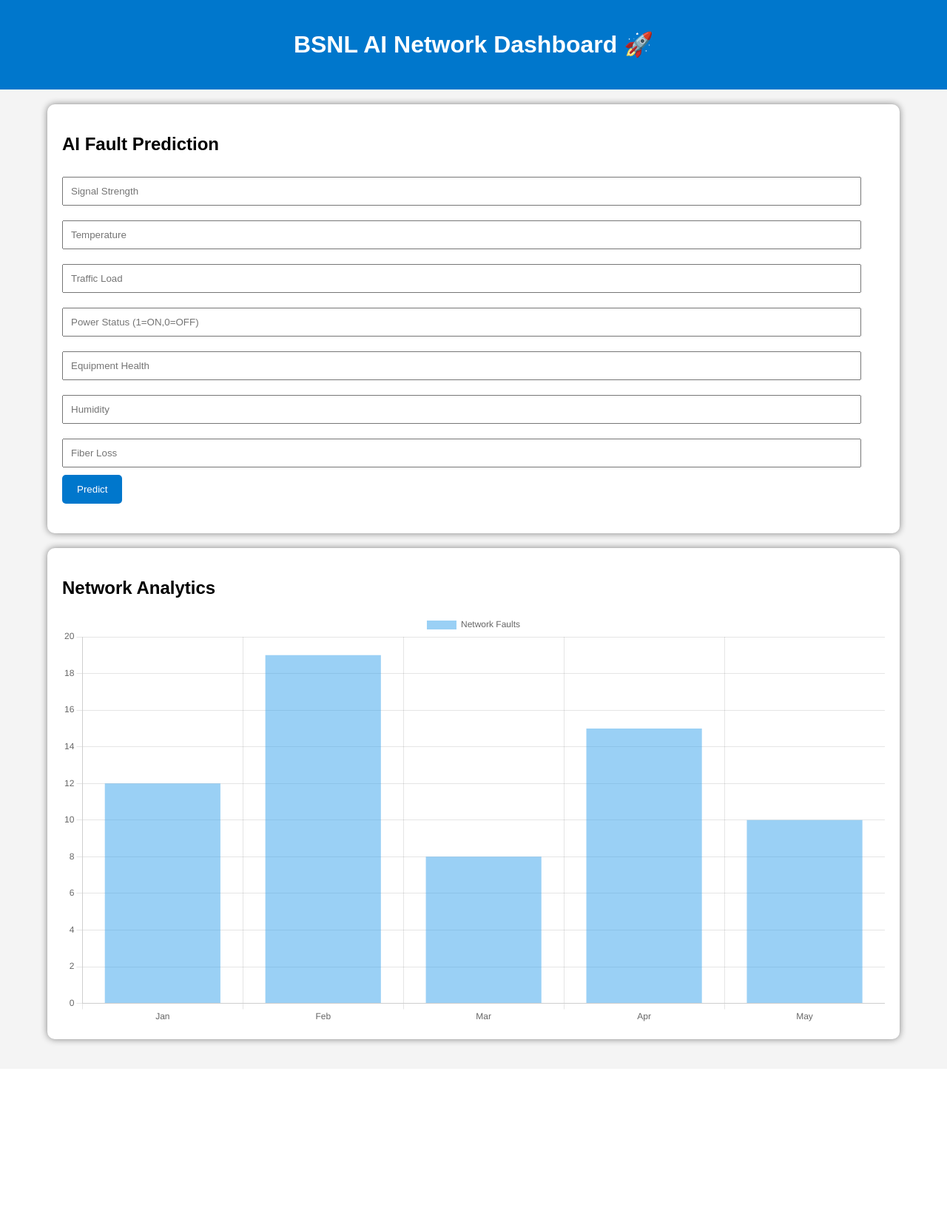
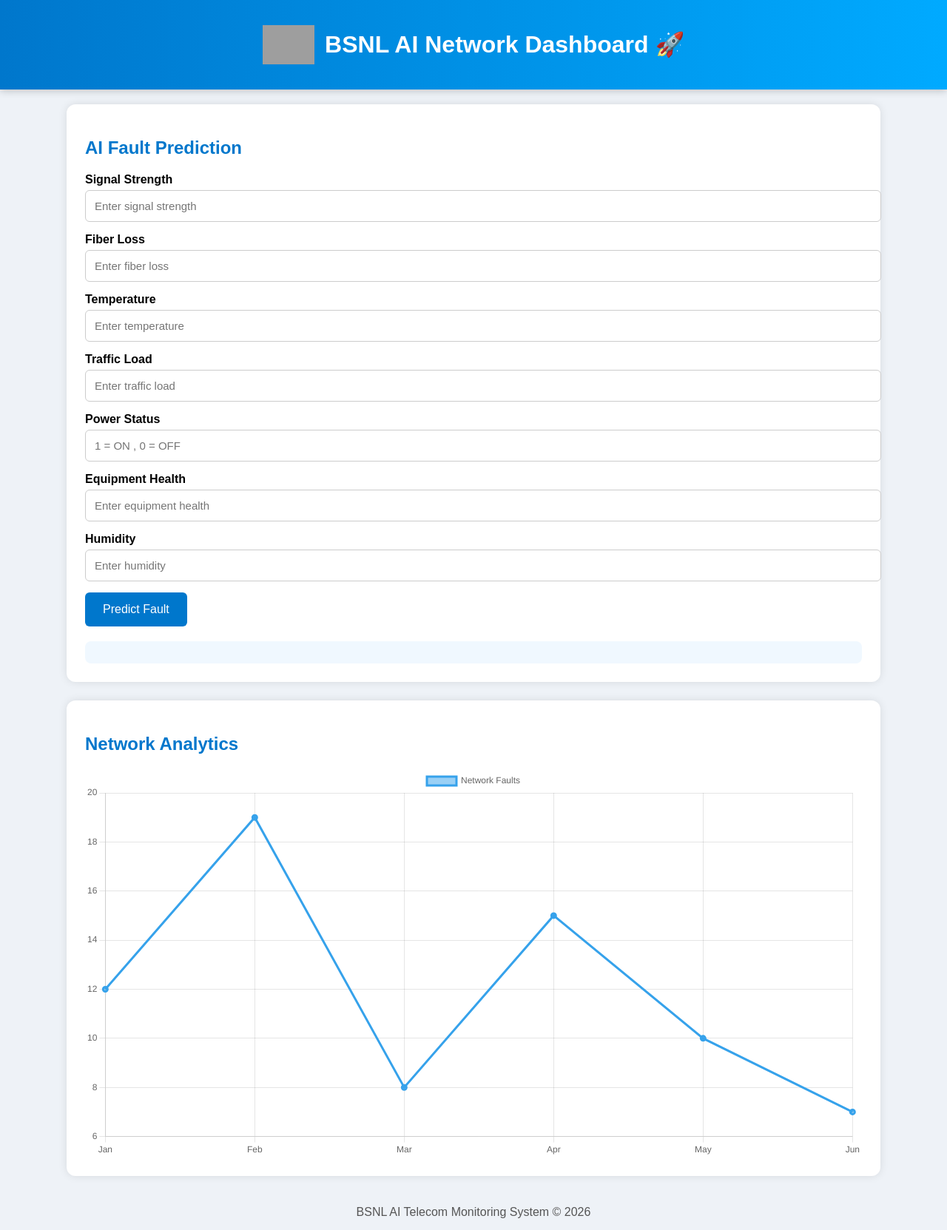
Before and after one commit to enggbikash15/bsnl-fault-prediction, a Flask app: page / in a window 1280 px wide. Shown: the whole page at 74% size. Before the commit the page ends 1414 px from the top, so only its background shows below. Run offline with Flask 3, Linux system fonts and the light colour scheme; grey boxes are pictures that could not be loaded.

Commit message:
Revise dashboard title and enhance UI elements
Updated the title and improved styling for the dashboard. Enhanced input fields with labels for better user experience and modified chart type.

```diff
--- a/templates/index.html
+++ b/templates/index.html
@@ -1,63 +1,112 @@
 <!DOCTYPE html>
 <html>
+
 <head>
 
-    <title>BSNL AI Dashboard</title>
+    <title>BSNL AI Network Dashboard</title>
 
     <script src="https://cdn.jsdelivr.net/npm/chart.js"></script>
 
     <style>
 
         body{
-            font-family:Arial;
-            background:#f4f4f4;
+            font-family: Arial, sans-serif;
+            background:#eef2f7;
             margin:0;
             padding:0;
         }
 
         .header{
-            background:#0077cc;
+            background:linear-gradient(90deg,#0077cc,#00aaff);
             color:white;
+            text-align:center;
             padding:20px;
-            text-align:center;
+            box-shadow:0px 2px 10px rgba(0,0,0,0.2);
+        }
+
+        .header img{
+            width:70px;
+            vertical-align:middle;
+        }
+
+        .header h1{
+            display:inline-block;
+            margin-left:10px;
+            vertical-align:middle;
         }
 
         .container{
             width:90%;
+            max-width:1100px;
             margin:auto;
-            padding:20px;
+            margin-top:20px;
         }
 
         .card{
             background:white;
-            padding:20px;
-            border-radius:10px;
-            box-shadow:0px 0px 10px gray;
-            margin-bottom:20px;
+            padding:25px;
+            border-radius:12px;
+            box-shadow:0px 0px 12px rgba(0,0,0,0.1);
+            margin-bottom:25px;
+        }
+
+        h2{
+            color:#0077cc;
+        }
+
+        .input-group{
+            margin-bottom:15px;
+        }
+
+        label{
+            font-weight:bold;
+            display:block;
+            margin-bottom:5px;
         }
 
         input{
-            width:95%;
-            padding:10px;
-            margin:10px 0;
+            width:100%;
+            padding:12px;
+            border-radius:6px;
+            border:1px solid #ccc;
+            font-size:15px;
         }
 
         button{
             background:#0077cc;
             color:white;
             border:none;
-            padding:12px 20px;
+            padding:14px 24px;
+            border-radius:6px;
+            font-size:16px;
             cursor:pointer;
-            border-radius:5px;
+            transition:0.3s;
+        }
+
+        button:hover{
+            background:#005fa3;
+        }
+
+        #loading{
+            display:none;
+            margin-top:15px;
+            color:#0077cc;
+            font-weight:bold;
         }
 
         #result{
             margin-top:20px;
-            font-size:20px;
-            color:green;
+            padding:15px;
+            border-radius:8px;
+            background:#f0f8ff;
+            font-size:18px;
+            line-height:1.8;
         }
 
-        canvas{
+        .footer{
+            text-align:center;
+            padding:15px;
+            color:#555;
             margin-top:20px;
         }
 
@@ -68,7 +117,11 @@
 <body>
 
 <div class="header">
+
+    <img src="https://upload.wikimedia.org/wikipedia/en/thumb/1/10/BSNL_logo.svg/1200px-BSNL_logo.svg.png">
+
     <h1>BSNL AI Network Dashboard 🚀</h1>
+
 </div>
 
 <div class="container">
@@ -77,20 +130,46 @@
 
         <h2>AI Fault Prediction</h2>
 
-        <input type="number" id="signal" placeholder="Signal Strength">
-        <input type="number" id="temperature" placeholder="Temperature">
+        <div class="input-group">
+            <label>Signal Strength</label>
+            <input type="number" id="signal" placeholder="Enter signal strength">
+        </div>
 
-<input type="number" id="traffic" placeholder="Traffic Load">
+        <div class="input-group">
+            <label>Fiber Loss</label>
+            <input type="number" id="fiber" placeholder="Enter fiber loss">
+        </div>
 
-<input type="number" id="power" placeholder="Power Status (1=ON,0=OFF)">
+        <div class="input-group">
+            <label>Temperature</label>
+            <input type="number" id="temperature" placeholder="Enter temperature">
+        </div>
 
-<input type="number" id="health" placeholder="Equipment Health">
+        <div class="input-group">
+            <label>Traffic Load</label>
+            <input type="number" id="traffic" placeholder="Enter traffic load">
+        </div>
 
-<input type="number" id="humidity" placeholder="Humidity">
+        <div class="input-group">
+            <label>Power Status</label>
+            <input type="number" id="power" placeholder="1 = ON , 0 = OFF">
+        </div>
 
-        <input type="number" step="0.1" id="fiber" placeholder="Fiber Loss">
+        <div class="input-group">
+            <label>Equipment Health</label>
+            <input type="number" id="health" placeholder="Enter equipment health">
+        </div>
 
-        <button onclick="predictFault()">Predict</button>
+        <div class="input-group">
+            <label>Humidity</label>
+            <input type="number" id="humidity" placeholder="Enter humidity">
+        </div>
+
+        <button onclick="predictFault()">Predict Fault</button>
+
+        <div id="loading">
+            ⏳ AI Model Processing...
+        </div>
 
         <div id="result"></div>
 
@@ -106,12 +185,15 @@
 
 </div>
 
+<div class="footer">
+    BSNL AI Telecom Monitoring System © 2026
+</div>
+
 <script>
 
 async function predictFault(){
 
-    let signal = document.getElementById("signal").value;
-    let fiber = document.getElementById("fiber").value;
+    document.getElementById("loading").style.display = "block";
 
     let response = await fetch('/predict', {
 
@@ -122,35 +204,54 @@ async function predictFault(){
         },
 
         body:JSON.stringify({
-            signal_strength:signal,
-            fiber_loss:fiber
+
+            signal_strength: document.getElementById("signal").value,
+
+            fiber_loss: document.getElementById("fiber").value,
+
+            temperature: document.getElementById("temperature").value,
+
+            traffic_load: document.getElementById("traffic").value,
+
+            power_status: document.getElementById("power").value,
+
+            equipment_health: document.getElementById("health").value,
+
+            humidity: document.getElementById("humidity").value
+
         })
 
     });
 
     let data = await response.json();
 
+    document.getElementById("loading").style.display = "none";
+
     document.getElementById("result").innerHTML = `
 
-<b>Prediction:</b> ${data.prediction}<br><br>
+        <b>Prediction:</b> ${data.prediction}<br>
 
-<b>Fault Probability:</b> ${data.fault_probability}<br><br>
+        <b>Fault Probability:</b> ${data.fault_probability}<br>
 
-<b>Severity:</b> ${data.severity}
+        <b>Severity:</b> ${data.severity}
 
-`;
+    `;
 }
 
 const ctx = document.getElementById('myChart');
 
 new Chart(ctx, {
-    type: 'bar',
+    type: 'line',
     data: {
-        labels: ['Jan', 'Feb', 'Mar', 'Apr', 'May'],
+        labels: ['Jan', 'Feb', 'Mar', 'Apr', 'May', 'Jun'],
         datasets: [{
             label: 'Network Faults',
-            data: [12, 19, 8, 15, 10]
+            data: [12, 19, 8, 15, 10, 7],
+            borderWidth: 3
         }]
+    },
+    options: {
+        responsive:true
     }
 });
 
```
